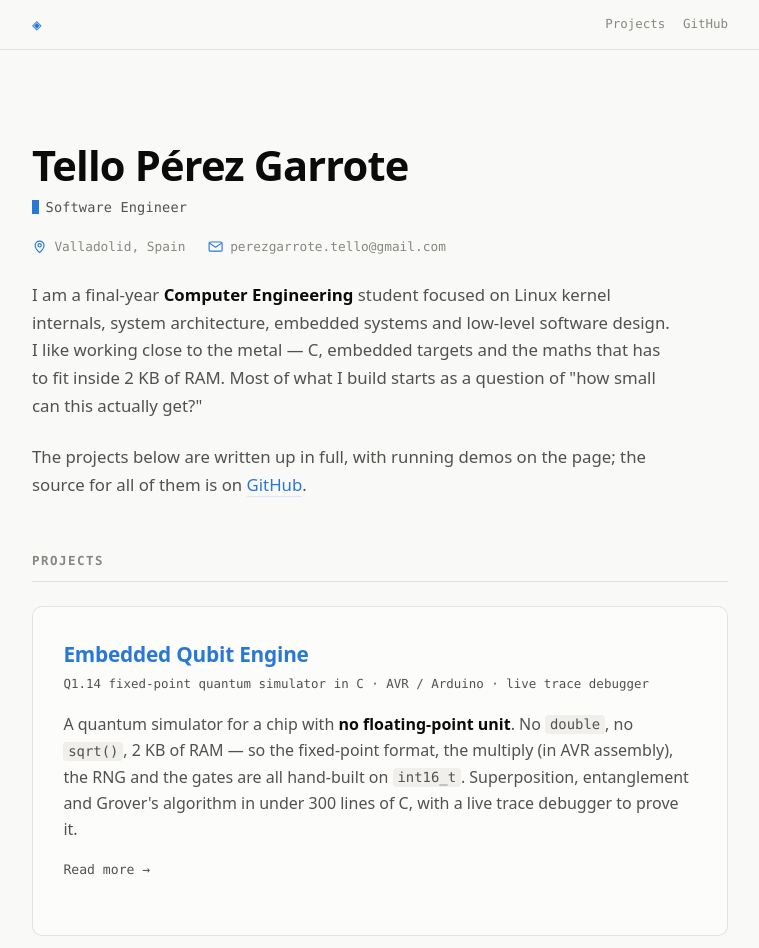
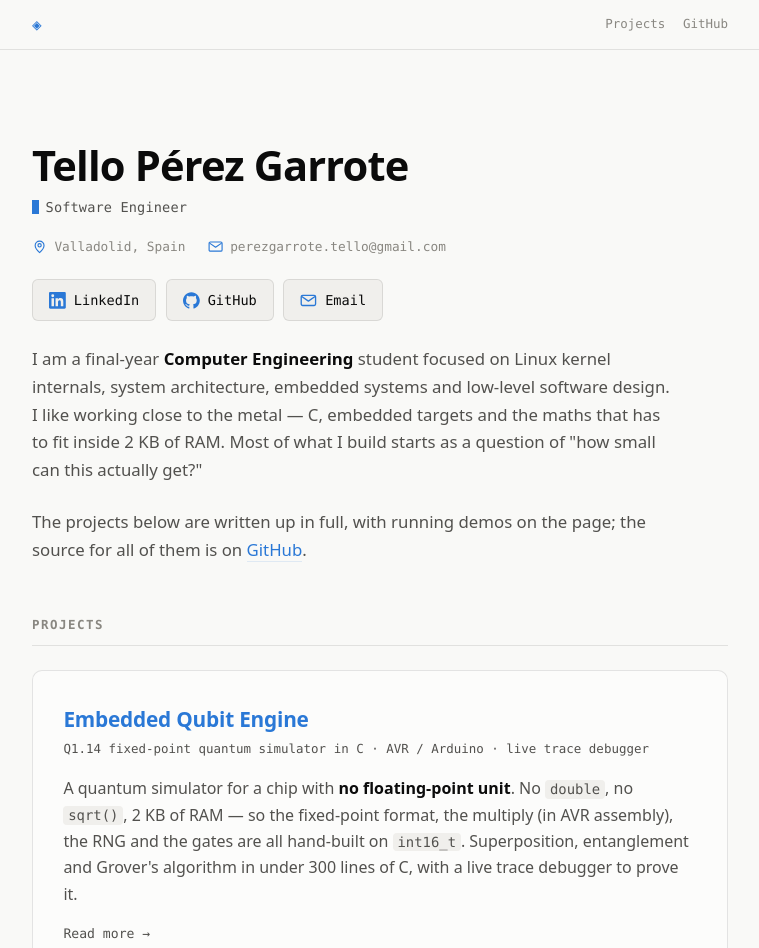
Before and after one commit to Tello-P/tello-p.github.io, a plain HTML site: page index.html in a window 1280 px wide. Shown: the top 948 px of the page, without its empty margins (260-1019 px from the left). Drawn offline with Linux system fonts and the light colour scheme.

Commit message:
Put the ways to reach me next to my name
LinkedIn was only reachable from the footer, and the contact section
sat below two long project cards. The buttons now live in the intro,
LinkedIn first, so the page opens with the name, the role and the
three links. The old contact section is gone rather than duplicated;
the footer still carries the same links.

```diff
--- a/assets/site.css
+++ b/assets/site.css
@@ -307,6 +307,7 @@ kbd {
 .js .intro__name .w,
 .js .intro > .role,
 .js .intro > .meta,
+.js .intro > .contact,
 .js .intro > .lede {
   opacity: 0;
   animation: rise 0.7s cubic-bezier(0.2, 0.7, 0.25, 1) forwards;
@@ -316,9 +317,10 @@ kbd {
 .js .intro__name .w:nth-child(2) { animation-delay: 0.13s; }
 .js .intro__name .w:nth-child(3) { animation-delay: 0.21s; }
 .js .intro > .role  { animation-delay: 0.34s; }
-.js .intro > .meta  { animation-delay: 0.44s; }
-.js .intro > .lede            { animation-delay: 0.54s; }
-.js .intro > .lede ~ .lede    { animation-delay: 0.62s; }
+.js .intro > .meta    { animation-delay: 0.44s; }
+.js .intro > .contact { animation-delay: 0.54s; }
+.js .intro > .lede            { animation-delay: 0.64s; }
+.js .intro > .lede ~ .lede    { animation-delay: 0.72s; }
 
 @keyframes rise {
   from { opacity: 0; transform: translateY(0.7rem); }
@@ -356,6 +358,7 @@ kbd {
   .js .intro__name .w,
   .js .intro > .role,
   .js .intro > .meta,
+  .js .intro > .contact,
   .js .intro > .lede { opacity: 1; animation: none; }
   .js .reveal-up,
   .js .reveal-up .project,
@@ -462,6 +465,9 @@ kbd {
 
 .contact .btn { padding: 0.55rem 1rem; }
 
+/* the same buttons, sitting under the intro rather than in a section */
+.contact--intro { margin-top: 1.4rem; }
+
 .btn__icon {
   width: 1.05rem;
   height: 1.05rem;
--- a/index.html
+++ b/index.html
@@ -37,6 +37,21 @@
         <a href="mailto:perezgarrote.tello@gmail.com">perezgarrote.tello@gmail.com</a>
       </li>
     </ul>
+
+    <div class="contact contact--intro">
+      <a class="btn" href="https://www.linkedin.com/in/tello-p%C3%A9rez-garrote-028292257">
+        <svg class="btn__icon" viewBox="0 0 24 24" fill="currentColor" aria-hidden="true"><path d="M20.447 20.452h-3.554v-5.569c0-1.328-.027-3.037-1.852-3.037-1.853 0-2.136 1.445-2.136 2.939v5.667H9.351V9h3.414v1.561h.046c.477-.9 1.637-1.85 3.37-1.85 3.601 0 4.267 2.37 4.267 5.455v6.286zM5.337 7.433a2.062 2.062 0 1 1 0-4.125 2.062 2.062 0 0 1 0 4.125zm1.782 13.019H3.555V9h3.564v11.452zM22.225 0H1.771C.792 0 0 .774 0 1.729v20.542C0 23.227.792 24 1.771 24h20.451C23.2 24 24 23.227 24 22.271V1.729C24 .774 23.2 0 22.225 0z"/></svg>
+        LinkedIn
+      </a>
+      <a class="btn" href="https://github.com/Tello-P">
+        <svg class="btn__icon" viewBox="0 0 24 24" fill="currentColor" aria-hidden="true"><path d="M12 .297c-6.63 0-12 5.373-12 12 0 5.303 3.438 9.8 8.205 11.385.6.113.82-.258.82-.577 0-.285-.01-1.04-.015-2.04-3.338.724-4.042-1.61-4.042-1.61C4.422 18.07 3.633 17.7 3.633 17.7c-1.087-.744.084-.729.084-.729 1.205.084 1.838 1.236 1.838 1.236 1.07 1.835 2.809 1.305 3.495.998.108-.776.417-1.305.76-1.605-2.665-.3-5.466-1.332-5.466-5.93 0-1.31.465-2.38 1.235-3.22-.135-.303-.54-1.523.105-3.176 0 0 1.005-.322 3.3 1.23.96-.267 1.98-.399 3-.405 1.02.006 2.04.138 3 .405 2.28-1.552 3.285-1.23 3.285-1.23.645 1.653.24 2.873.12 3.176.765.84 1.23 1.91 1.23 3.22 0 4.61-2.805 5.625-5.475 5.92.42.36.81 1.096.81 2.22 0 1.606-.015 2.896-.015 3.286 0 .315.21.69.825.57C20.565 22.092 24 17.592 24 12.297c0-6.627-5.373-12-12-12"/></svg>
+        GitHub
+      </a>
+      <a class="btn" href="mailto:perezgarrote.tello@gmail.com">
+        <svg class="btn__icon" viewBox="0 0 24 24" fill="none" stroke="currentColor" stroke-width="1.9" stroke-linejoin="round" aria-hidden="true"><rect x="1.75" y="4.75" width="20.5" height="14.5" rx="2"/><path d="M2.5 6.5 12 13l9.5-6.5"/></svg>
+        Email
+      </a>
+    </div>
 
     <p class="lede">
       I am a final-year <strong>Computer Engineering</strong> student focused on Linux kernel
@@ -99,24 +114,6 @@
     </ul>
   </section>
 
-  <section class="reveal-up" aria-labelledby="h-contact">
-    <h2 id="h-contact">Contact</h2>
-    <div class="contact">
-      <a class="btn" href="https://github.com/Tello-P">
-        <svg class="btn__icon" viewBox="0 0 24 24" fill="currentColor" aria-hidden="true"><path d="M12 .297c-6.63 0-12 5.373-12 12 0 5.303 3.438 9.8 8.205 11.385.6.113.82-.258.82-.577 0-.285-.01-1.04-.015-2.04-3.338.724-4.042-1.61-4.042-1.61C4.422 18.07 3.633 17.7 3.633 17.7c-1.087-.744.084-.729.084-.729 1.205.084 1.838 1.236 1.838 1.236 1.07 1.835 2.809 1.305 3.495.998.108-.776.417-1.305.76-1.605-2.665-.3-5.466-1.332-5.466-5.93 0-1.31.465-2.38 1.235-3.22-.135-.303-.54-1.523.105-3.176 0 0 1.005-.322 3.3 1.23.96-.267 1.98-.399 3-.405 1.02.006 2.04.138 3 .405 2.28-1.552 3.285-1.23 3.285-1.23.645 1.653.24 2.873.12 3.176.765.84 1.23 1.91 1.23 3.22 0 4.61-2.805 5.625-5.475 5.92.42.36.81 1.096.81 2.22 0 1.606-.015 2.896-.015 3.286 0 .315.21.69.825.57C20.565 22.092 24 17.592 24 12.297c0-6.627-5.373-12-12-12"/></svg>
-        GitHub
-      </a>
-      <a class="btn" href="https://www.linkedin.com/in/tello-p%C3%A9rez-garrote-028292257">
-        <svg class="btn__icon" viewBox="0 0 24 24" fill="currentColor" aria-hidden="true"><path d="M20.447 20.452h-3.554v-5.569c0-1.328-.027-3.037-1.852-3.037-1.853 0-2.136 1.445-2.136 2.939v5.667H9.351V9h3.414v1.561h.046c.477-.9 1.637-1.85 3.37-1.85 3.601 0 4.267 2.37 4.267 5.455v6.286zM5.337 7.433a2.062 2.062 0 1 1 0-4.125 2.062 2.062 0 0 1 0 4.125zm1.782 13.019H3.555V9h3.564v11.452zM22.225 0H1.771C.792 0 0 .774 0 1.729v20.542C0 23.227.792 24 1.771 24h20.451C23.2 24 24 23.227 24 22.271V1.729C24 .774 23.2 0 22.225 0z"/></svg>
-        LinkedIn
-      </a>
-      <a class="btn" href="mailto:perezgarrote.tello@gmail.com">
-        <svg class="btn__icon" viewBox="0 0 24 24" fill="none" stroke="currentColor" stroke-width="1.9" stroke-linejoin="round" aria-hidden="true"><rect x="1.75" y="4.75" width="20.5" height="14.5" rx="2"/><path d="M2.5 6.5 12 13l9.5-6.5"/></svg>
-        Email
-      </a>
-    </div>
-  </section>
-
   <footer>
     <p>© 2026 Tello Pérez Garrote</p>
     <nav class="foot-nav" aria-label="Elsewhere">
```
